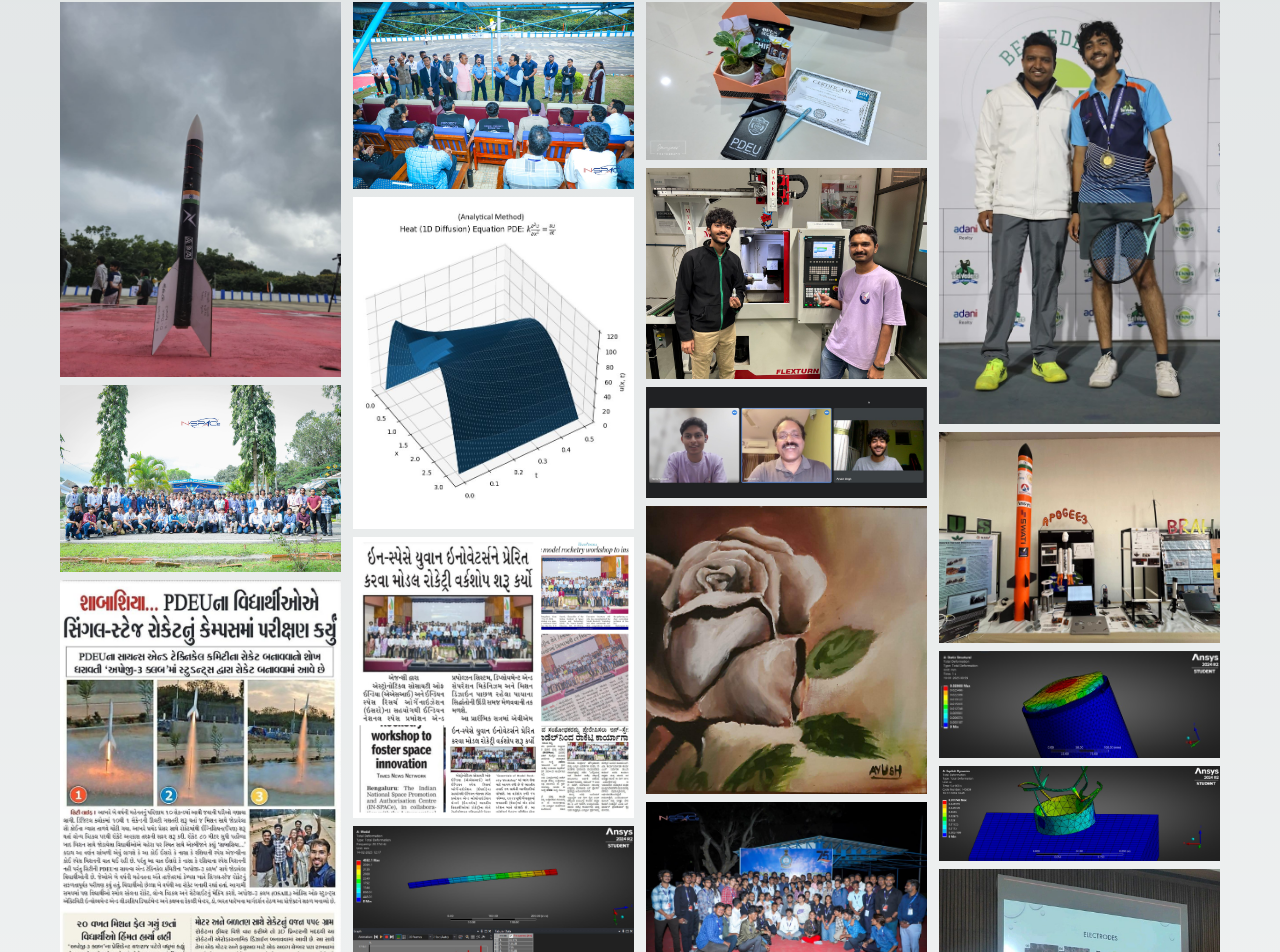
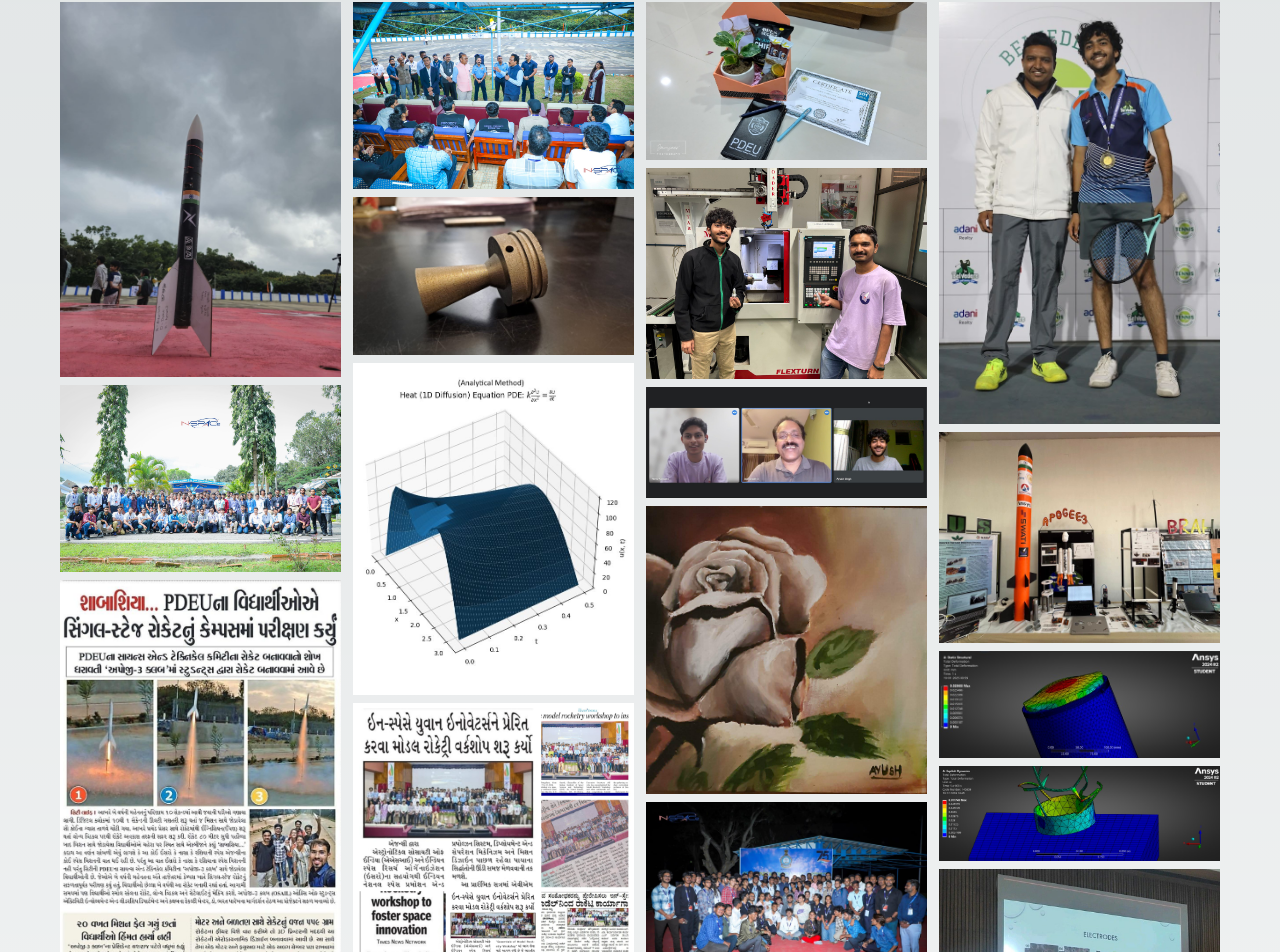
Before and after one commit to Ayush181005/Portfolio-Frontend-NextJS, a Next.js app: page /gallery in a window 1280 px wide. Shown: the part 1251-2203 px from the top of the page. Built offline with nearby package versions, Linux system fonts and the light colour scheme; a web font is replaced by a local one.

Commit message:
Added an image

```diff
--- a/pages/gallery.js
+++ b/pages/gallery.js
@@ -57,6 +57,7 @@ export default function Home() {
           </div>
           <div className={styles.column}>
             <Image src='/gallery/01.jpg' width={500} height={500} style={{width:'100%', height:'auto'}} alt="Gallery Image" />
+            <Image src='/gallery/37.jpg' width={500} height={500} style={{width:'100%', height:'auto'}} alt="Gallery Image" />
             <Image src='/gallery/4.jpg' width={500} height={500} style={{width:'100%', height:'auto'}} alt="Gallery Image" />
             <Image src='/gallery/8.jpg' width={500} height={500} style={{width:'100%', height:'auto'}} alt="Gallery Image" />
             <Image src='/gallery/12.jpg' width={500} height={500} style={{width:'100%', height:'auto'}} alt="Gallery Image" />
```
Also changed, not shown: public/gallery/37.jpg (added).
